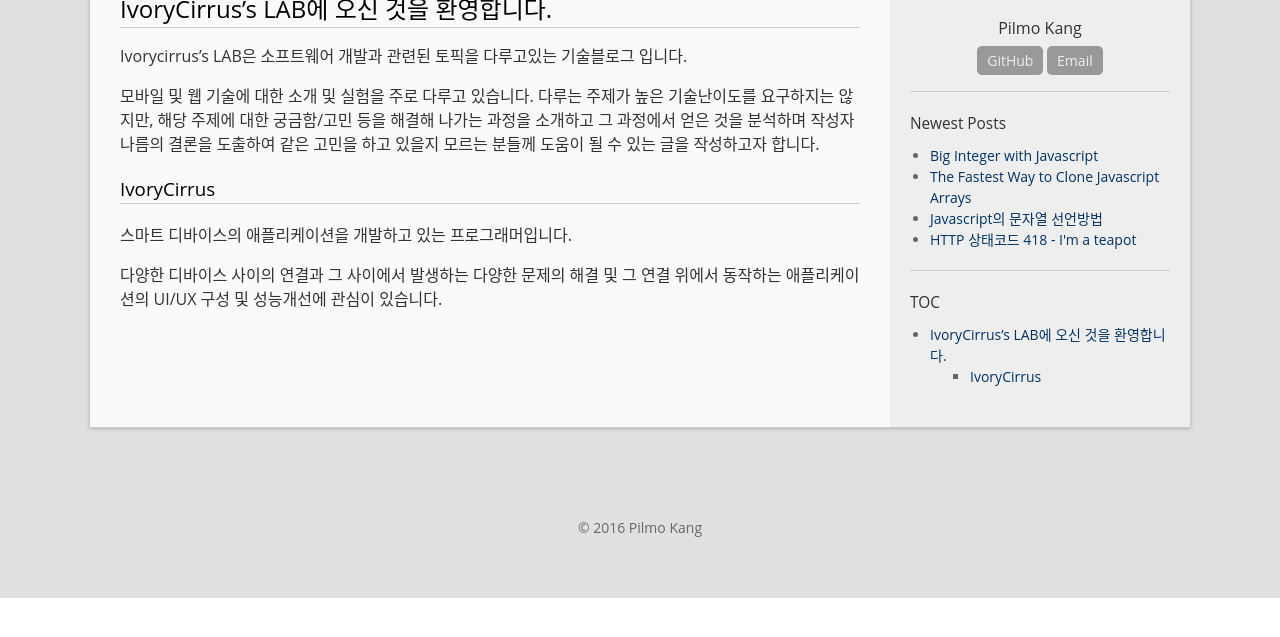
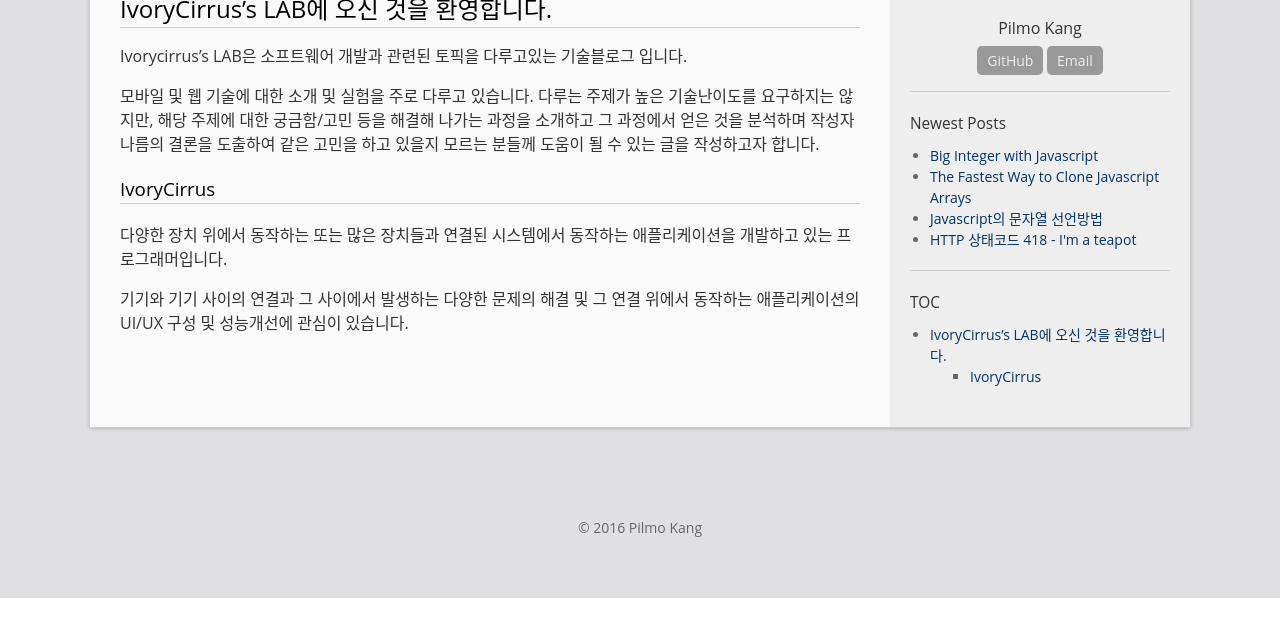
Before and after one commit to ivorycirrus/ivorycirrus.github.com, a Jekyll site: the page built from about.md, in a window 1280 px wide, cut to the strip 261-898 px from the top of the page. Built offline with Jekyll 4.4.1, drawn with Linux system fonts in a browser that asks for light colours; comment, search, counter and statistics services are not loaded.

Commit message:
Edit profile and page abouts.

```diff
--- a/_config.yml
+++ b/_config.yml
@@ -10,7 +10,7 @@ description: >
 email: ivorycirrus@gmail.com
 author: Pilmo Kang
 avatar: "https://ko.gravatar.com/userimage/41336920/052b8db7b4a551e5f3c2d30466717261.jpeg?d=mm&size=135"
-profile: A curious programmer.
+profile: A delightful programmer.
 #twitter_username: twitter_username
 github_username:  ivorycirrus
 
--- a/about.md
+++ b/about.md
@@ -13,7 +13,7 @@ Ivorycirrus's LAB은 소프트웨어 개발과 관련된 토픽을 다루고있
 
 ### IvoryCirrus
 
-스마트 디바이스의 애플리케이션을 개발하고 있는 프로그래머입니다.
+다양한 장치 위에서 동작하는 또는 많은 장치들과 연결된 시스템에서 동작하는 애플리케이션을 개발하고 있는 프로그래머입니다.
 
-다양한 디바이스 사이의 연결과 그 사이에서 발생하는 다양한 문제의 해결 및
+기기와 기기 사이의 연결과 그 사이에서 발생하는 다양한 문제의 해결 및
 그 연결 위에서 동작하는 애플리케이션의 UI/UX 구성 및 성능개선에 관심이 있습니다.
```
